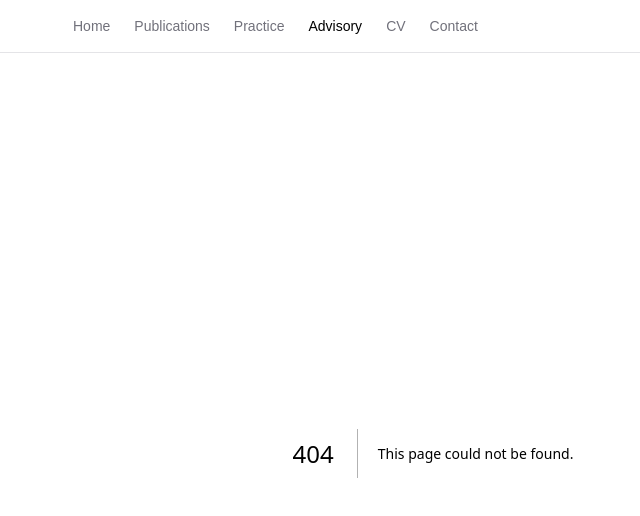
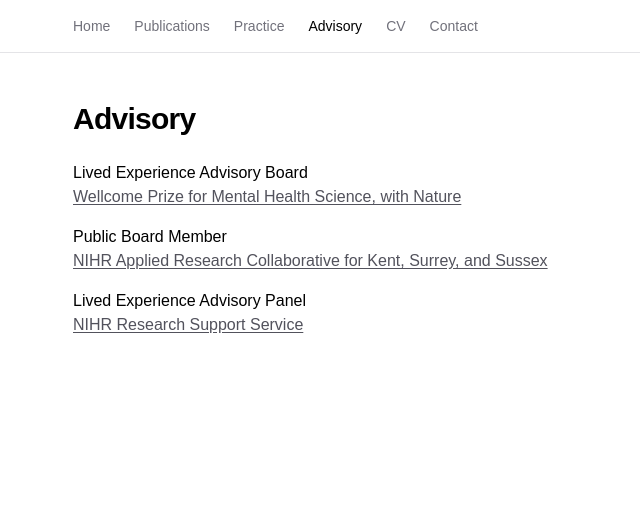
Before and after one commit to Parsa-Pilevar/jason-website, a Next.js app: page /advisory in a window 1280 px wide. Before the commit this address had no page. Shown: the top 516 px of the page, without its empty margins (207-847 px from the left). Built offline with nearby package versions, Linux system fonts and the light colour scheme.

Commit message:
Add Practice, Advisory, and CV pages with shared RoleList component

```diff
--- /dev/null
+++ b/app/advisory/page.tsx
@@ -0,0 +1,17 @@
+import type { Metadata } from "next"
+import { advisoryRoles } from "@/lib/content"
+import RoleList from "@/components/RoleList"
+
+export const metadata: Metadata = {
+  title: "Advisory | Jason Grant-Rowles",
+  description: "Advisory board roles held by Jason Grant-Rowles.",
+}
+
+export default function AdvisoryPage() {
+  return (
+    <div className="mx-auto w-full max-w-3xl px-6 py-12">
+      <h1 className="text-3xl font-semibold tracking-tight text-black">Advisory</h1>
+      <RoleList roles={advisoryRoles} />
+    </div>
+  )
+}
--- /dev/null
+++ b/app/cv/page.tsx
@@ -0,0 +1,16 @@
+import type { Metadata } from "next"
+import { cvNote } from "@/lib/content"
+
+export const metadata: Metadata = {
+  title: "CV | Jason Grant-Rowles",
+  description: "Curriculum vitae for Jason Grant-Rowles.",
+}
+
+export default function CvPage() {
+  return (
+    <div className="mx-auto w-full max-w-3xl px-6 py-12">
+      <h1 className="text-3xl font-semibold tracking-tight text-black">CV</h1>
+      <p className="mt-6 text-zinc-600">{cvNote}</p>
+    </div>
+  )
+}
--- /dev/null
+++ b/app/practice/page.tsx
@@ -0,0 +1,17 @@
+import type { Metadata } from "next"
+import { practiceRoles } from "@/lib/content"
+import RoleList from "@/components/RoleList"
+
+export const metadata: Metadata = {
+  title: "Practice | Jason Grant-Rowles",
+  description: "Clinical and professional roles held by Jason Grant-Rowles.",
+}
+
+export default function PracticePage() {
+  return (
+    <div className="mx-auto w-full max-w-3xl px-6 py-12">
+      <h1 className="text-3xl font-semibold tracking-tight text-black">Practice</h1>
+      <RoleList roles={practiceRoles} />
+    </div>
+  )
+}
--- /dev/null
+++ b/components/RoleList.tsx
@@ -0,0 +1,20 @@
+import { Role } from "@/lib/content"
+
+export default function RoleList({ roles }: { roles: Role[] }) {
+  return (
+    <ul className="mt-6 flex flex-col gap-4">
+      {roles.map((role) => (
+        <li key={role.title + role.org}>
+          <p className="font-medium text-black">{role.title}</p>
+          {role.url ? (
+            <a href={role.url} target="_blank" rel="noopener noreferrer" className="text-zinc-600 underline underline-offset-2 hover:text-black">
+              {role.org}
+            </a>
+          ) : (
+            <p className="text-zinc-600">{role.org}</p>
+          )}
+        </li>
+      ))}
+    </ul>
+  )
+}
```
